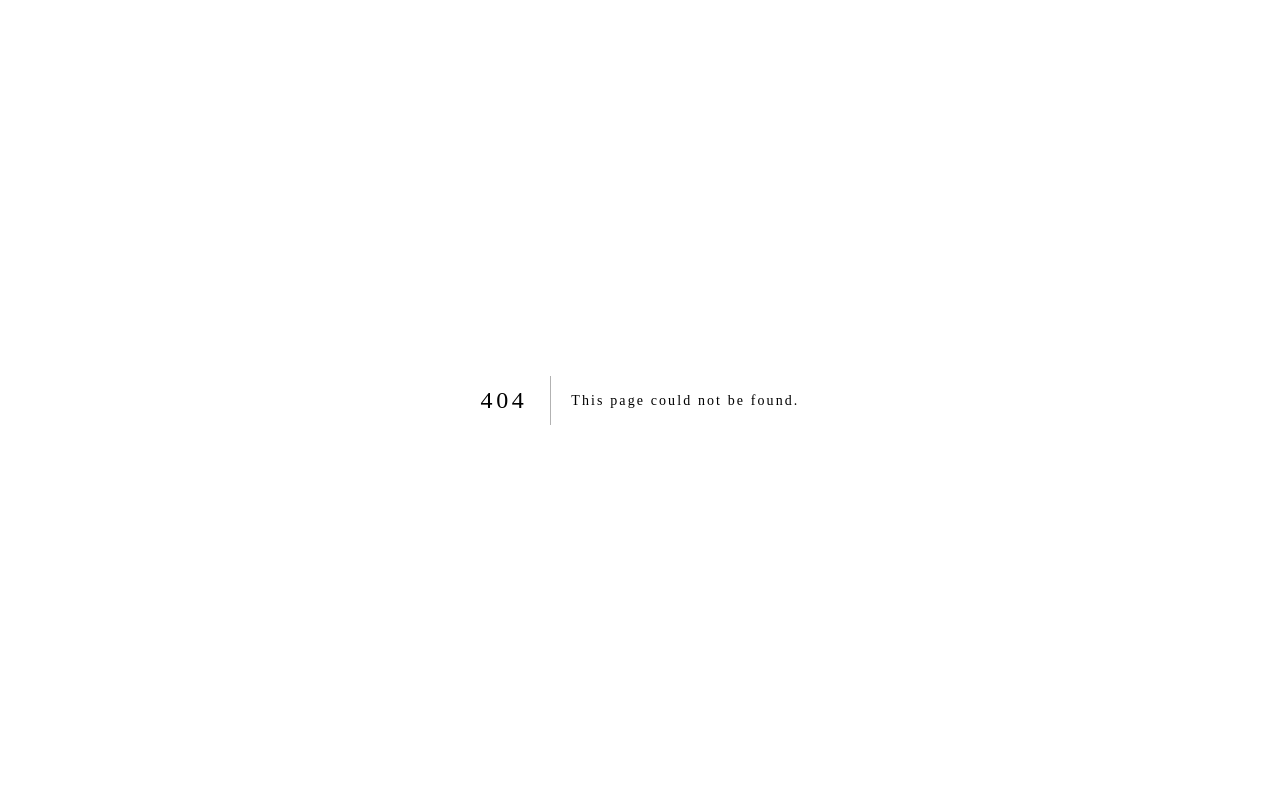
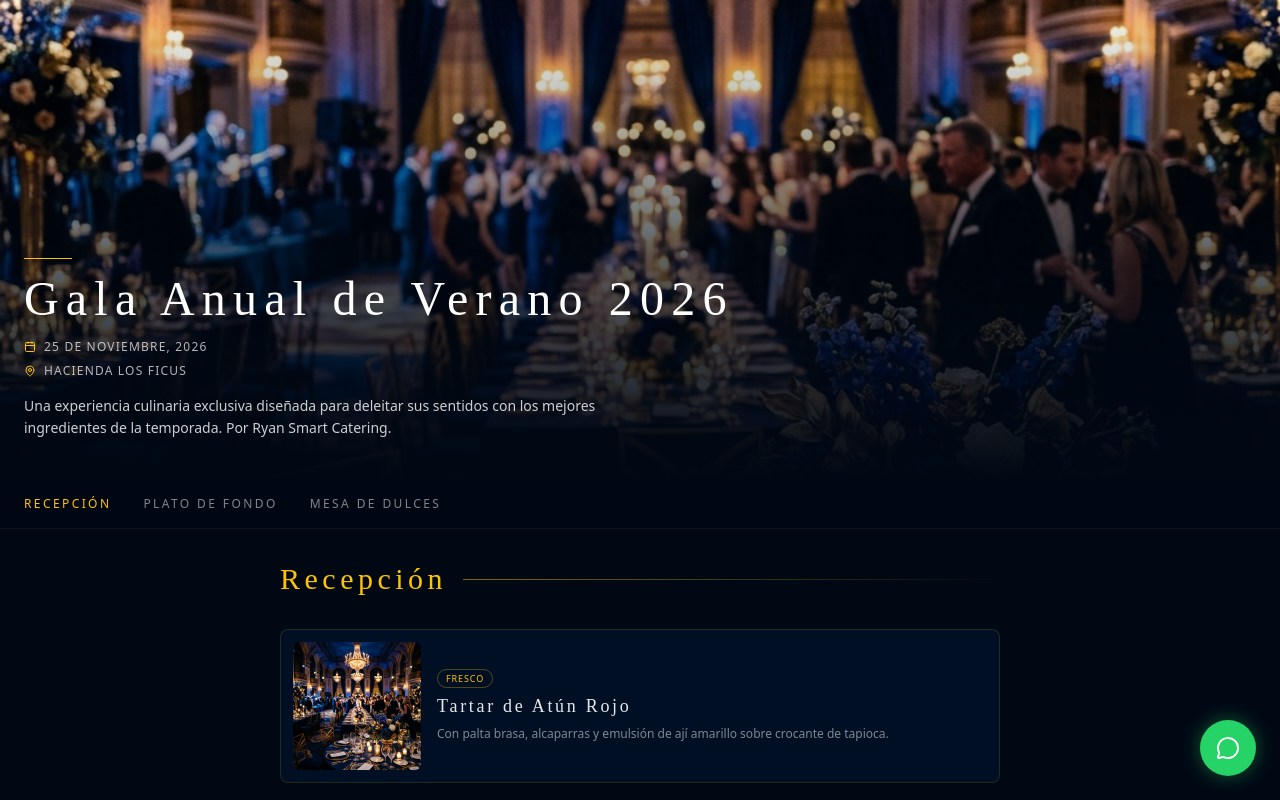
Before and after one commit to RyanSmartCatering/MultiEventosPeru, a Next.js app: page /evento/1 in a window 1280 px wide. Before the commit this address had no page. Shown: the top 800 px of the page. Built offline with nearby package versions, Linux system fonts and the light colour scheme.

Commit message:
UI: Add luxury event catalog dynamic page

```diff
--- /dev/null
+++ b/src/app/evento/[id]/page.tsx
@@ -0,0 +1,166 @@
+import Image from "next/image";
+import { MessageCircle, Calendar, MapPin, ChevronRight } from "lucide-react";
+
+type Props = {
+  params: Promise<{ id: string }>;
+};
+
+// Mock Data Temporal
+const mockEvent = {
+  id: "gala-verano-2026",
+  title: "Gala Anual de Verano 2026",
+  date: "25 de Noviembre, 2026",
+  location: "Hacienda Los Ficus",
+  description: "Una experiencia culinaria exclusiva diseñada para deleitar sus sentidos con los mejores ingredientes de la temporada. Por Ryan Smart Catering.",
+  coverImage: "/hero.png",
+  sections: [
+    {
+      id: "recepcion",
+      title: "Recepción",
+      items: [
+        { name: "Tartar de Atún Rojo", description: "Con palta brasa, alcaparras y emulsión de ají amarillo sobre crocante de tapioca.", image: "/hero.png", tag: "Fresco" },
+        { name: "Cucharitas de Ceviche", description: "Pesca del día con leche de tigre al ají limo y maíz chulpi.", image: "/hero.png", tag: "Marino" },
+        { name: "Mini Causas Limeñas", description: "Coronadas con pulpa de cangrejo y caviar de pez volador.", image: "/hero.png" }
+      ]
+    },
+    {
+      id: "plato-fondo",
+      title: "Plato de Fondo",
+      items: [
+        { name: "Lomo Fino en Salsa de Hongos", description: "Acompañado de puré rústico trufado y espárragos bebé salteados en mantequilla de hierbas.", image: "/hero.png", tag: "Recomendado" },
+        { name: "Salmón Glaseado al Miso", description: "Sobre cama de quinua negra y vegetales de estación al wok.", image: "/hero.png" }
+      ]
+    },
+    {
+      id: "mesa-dulces",
+      title: "Mesa de Dulces",
+      items: [
+        { name: "Macarons Franceses", description: "Variedad de frambuesa, pistacho y chocolate bitter.", image: "/hero.png" },
+        { name: "Shots de Suspiro a la Limeña", description: "Con merengue italiano al oporto y polvo de canela.", image: "/hero.png" }
+      ]
+    }
+  ]
+};
+
+export default async function EventoPage({ params }: Props) {
+  const { id } = await params;
+
+  // En el futuro, aquí haremos: const event = await supabase.from('events').select('*').eq('slug', id).single();
+  const event = mockEvent;
+
+  return (
+    <main className="min-h-screen bg-[#000814] text-white font-sans pb-24">
+      {/* Hero Header */}
+      <div className="relative h-[60vh] w-full">
+        <div className="absolute inset-0">
+          <Image
+            src={event.coverImage}
+            alt={event.title}
+            fill
+            className="object-cover"
+            priority
+          />
+          {/* Gradient Overlay for Text Readability */}
+          <div className="absolute inset-0 bg-gradient-to-t from-[#000814] via-[#000814]/60 to-transparent" />
+        </div>
+
+        {/* Event Info Overlay */}
+        <div className="absolute bottom-0 w-full p-6 pb-10">
+          <div className="w-12 h-[1px] bg-gold mb-4" />
+          <h1 className="text-4xl md:text-5xl font-luxury mb-4 drop-shadow-xl tracking-tight">
+            {event.title}
+          </h1>
+
+          <div className="flex flex-col gap-2 text-xs uppercase tracking-widest text-white/70 mb-4 font-light">
+            <div className="flex items-center gap-2">
+              <Calendar className="w-3 h-3 text-gold" />
+              <span>{event.date}</span>
+            </div>
+            <div className="flex items-center gap-2">
+              <MapPin className="w-3 h-3 text-gold" />
+              <span>{event.location}</span>
+            </div>
+          </div>
+
+          <p className="text-sm font-light leading-relaxed text-white/80 max-w-xl">
+            {event.description}
+          </p>
+        </div>
+      </div>
+
+      {/* Sticky Categories Navigation */}
+      <div className="sticky top-0 z-40 bg-[#000814]/90 backdrop-blur-md border-b border-white/5 w-full overflow-x-auto scrollbar-hide">
+        <div className="flex gap-8 px-6 py-4 w-max">
+          {event.sections.map((section, idx) => (
+            <a
+              key={section.id}
+              href={`#${section.id}`}
+              className={`text-xs uppercase tracking-[0.2em] font-medium transition-colors ${idx === 0 ? 'text-gold' : 'text-white/50 hover:text-white'}`}
+            >
+              {section.title}
+            </a>
+          ))}
+        </div>
+      </div>
+
+      {/* Menu Sections */}
+      <div className="px-6 mt-8 max-w-3xl mx-auto space-y-24">
+        {event.sections.map((section) => (
+          <section key={section.id} id={section.id} className="scroll-mt-24">
+            <div className="flex items-center gap-4 mb-8">
+              <h2 className="text-3xl font-luxury text-gold">{section.title}</h2>
+              <div className="flex-1 h-[1px] bg-gradient-to-r from-gold/50 to-transparent" />
+            </div>
+
+            <div className="flex flex-col gap-6">
+              {section.items.map((item, idx) => (
+                <div key={idx} className="luxury-card group flex gap-4 p-3 bg-white/5 hover:bg-white/10 transition-colors rounded-lg overflow-hidden border border-white/5 hover:border-gold/30">
+                  {/* Item Image */}
+                  <div className="relative w-24 h-24 md:w-32 md:h-32 flex-shrink-0 rounded-md overflow-hidden">
+                    <Image
+                      src={item.image}
+                      alt={item.name}
+                      fill
+                      className="object-cover group-hover:scale-110 transition-transform duration-500"
+                    />
+                  </div>
+
+                  {/* Item Details */}
+                  <div className="flex flex-col justify-center py-1">
+                    {item.tag && (
+                      <span className="text-[9px] uppercase tracking-widest text-gold mb-1 border border-gold/30 px-2 py-0.5 rounded-full w-max">
+                        {item.tag}
+                      </span>
+                    )}
+                    <h3 className="text-lg font-luxury mb-1 text-white/90 group-hover:text-gold transition-colors">
+                      {item.name}
+                    </h3>
+                    <p className="text-xs text-white/50 font-light leading-relaxed line-clamp-2 md:line-clamp-none">
+                      {item.description}
+                    </p>
+                  </div>
+                </div>
+              ))}
+            </div>
+          </section>
+        ))}
+      </div>
+
+      {/* Floating WhatsApp Button */}
+      <a
+        href="#"
+        className="fixed bottom-6 right-6 z-50 bg-[#25D366] text-white p-4 rounded-full shadow-[0_0_20px_rgba(37,211,102,0.4)] hover:scale-110 transition-transform flex items-center justify-center"
+        aria-label="Contactar por WhatsApp"
+      >
+        <MessageCircle className="w-6 h-6" />
+      </a>
+
+      {/* End Signature */}
+      <div className="mt-24 text-center pb-8 opacity-40">
+        <div className="w-8 h-[1px] bg-white/30 mx-auto mb-4" />
+        <p className="text-[10px] uppercase tracking-widest">Experiencia Digitalizada por</p>
+        <p className="text-xs font-luxury text-gold mt-1">MultiEvents AI</p>
+      </div>
+    </main>
+  );
+}
```
